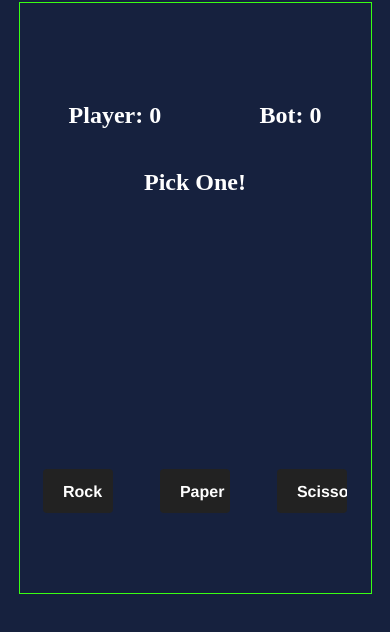
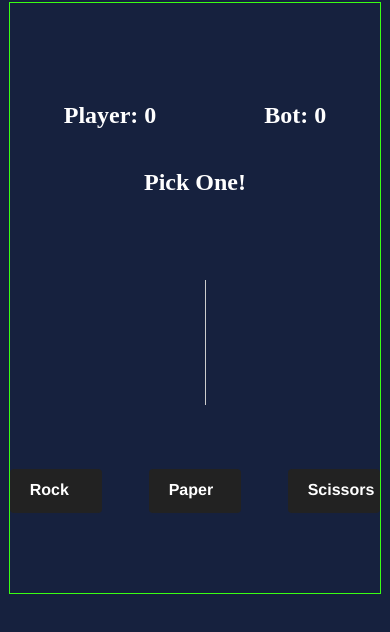
Before and after one commit to JabaDUDE/rock-paper-scissors, a plain HTML site: page index.html in a window 390 px wide. Shown: the part 172-804 px from the top of the page. Drawn offline with Linux system fonts and the light colour scheme.

Commit message:
add vertical line and fix responsive issue

```diff
--- a/index.html
+++ b/index.html
@@ -19,6 +19,7 @@
       <h2 class="result">Pick One!</h3>
       <div class="display">
         <h1 class="playerChoice"></h4>
+          <div class = "vertical"></div>
         <h1 class="botChoice"></h4>
       </div>
       <div class="choices">
--- a/style.css
+++ b/style.css
@@ -1,11 +1,11 @@
 .display {
   display: flex;
   flex-direction: row;
-  justify-content: center;
+  justify-content: space-evenly;
   align-items: center;
   gap: 25px;
   height: 30vh;
-  width: 100vw;
+  width: 100%;
 }
 .container {
   display: flex;
@@ -25,7 +25,14 @@
 .choices {
   display: flex;
   width: 100%;
-  justify-content: space-around;
+  justify-content: space-between;
+}
+.vertical {
+  position: absolute;
+  left: 50%;
+  border-left: 1px solid #ccc;
+  margin: 0 10px;
+  height: 125px;
 }
 body {
   background-color: #16213e;
@@ -72,7 +79,12 @@ button:focus {
 
 @media (max-width: 900px) {
   .container {
-    width: 90vw;
+    width: 95vw;
     height: 70vh;
   }
+  button {
+    display: flex;
+    flex-direction: column;
+    width: 25%;
+  }
 }
```
